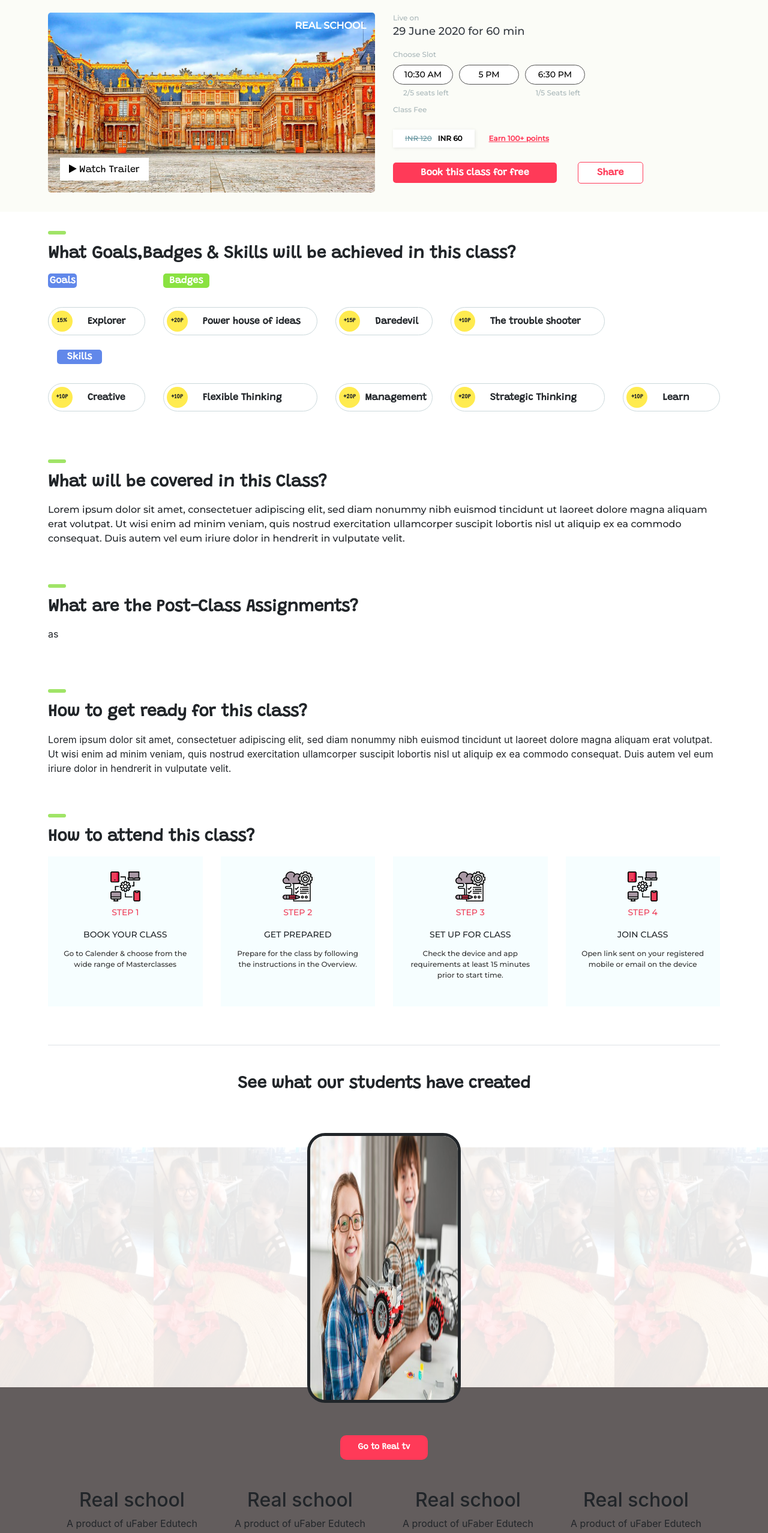
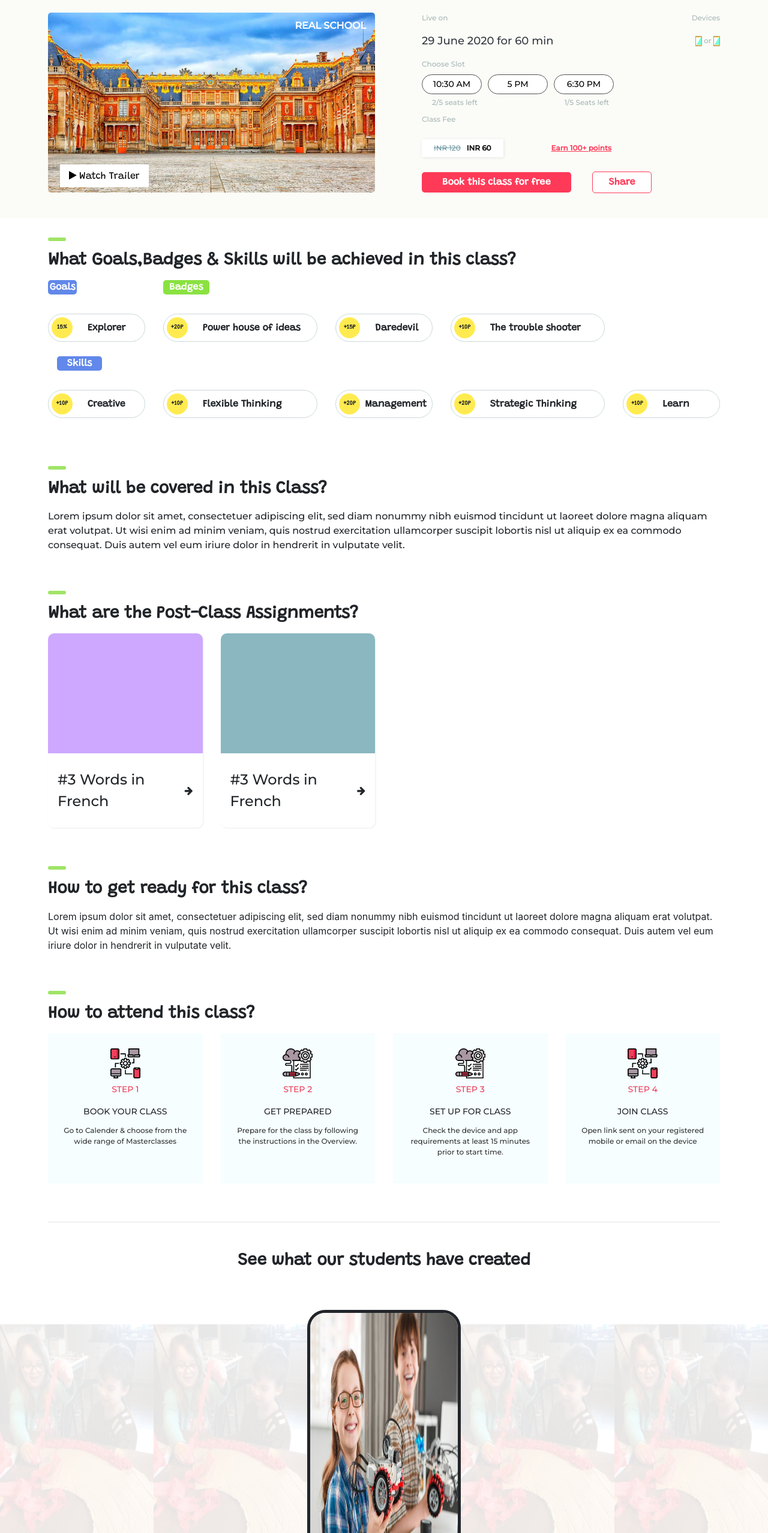
Before and after one commit to SurajWg9945/Real-School-uFaber, a plain HTML site: page index.html in a window 1280 px wide. Shown: the part 244-2800 px from the top of the page at 60% size. Drawn offline with nearby package versions, Linux system fonts and the light colour scheme.

Commit message:
changes for desktop

```diff
--- a/index.html
+++ b/index.html
@@ -89,12 +89,20 @@
             </div>
             <div class="col-6">
               <div class="right-content primary-text">
-                <p class="mb-0">
-                  Live on
+                <p class="mb-0 d-flex justify-content-between">
+                  <span>Live on</span>
+                  <span>Devices</span>
                 </p>
-                <p class="font-montserrat font-18 text-dark">
-                  <span>29 June 2020</span> for 60 min
-                </p>
+                <div class="d-help justify-content-between my-3">
+                  <p class="font-montserrat font-18 text-dark mb-0">
+                    <span>29 June 2020</span> for 60 min
+                  </p>
+                  <div class="mobile-app">
+                    <img src="images/mobile.png" />
+                    <span> or </span>
+                    <img src="images/mobile.png" />
+                  </div>
+                </div>
                 <p class="mb-2">Choose Slot</p>
                 <div class="time-slots d-flex">
                   <div class="time">
@@ -118,7 +126,7 @@
                     <span class="strike-through">INR 120</span
                     ><span class="font-weight-bold">INR 60</span>
                   </button>
-                  <p class="ml-4 mb-0 earn-point">Earn 100+ points</p>
+                  <p class="mb-0 earn-point margin-left-5">Earn 100+ points</p>
                 </div>
                 <div class="submit-section">
                   <button type="button" class="book-free">
@@ -233,7 +241,24 @@
           <div class="mcq-answer">
             <div class="row">
               <div class="col-3">
-                <p>as</p>
+                <div class="content-card">
+                  <div class="content-img"></div>
+                  <div class="d-help justify-content-between p-3">
+                    <p class="content-img-content">#3 Words in French</p>
+                    <i class="fa fa-arrow-right"></i>
+                  </div>
+                </div>
+              </div>
+              <div class="col-3">
+                <div class="content-card">
+                  <div class="content-img bg-light-blue"></div>
+                  <div class="d-help justify-content-between p-3">
+                    <p class="content-img-content">
+                      #3 Words in French
+                    </p>
+                    <i class="fa fa-arrow-right"></i>
+                  </div>
+                </div>
               </div>
             </div>
           </div>
@@ -342,32 +367,57 @@
         </div>
       </div>
       <div class="footer">
-        <button type="button" class="footer-btn">Go to Real tv</button>
+        <div class="text-center">
+          <button type="button" class="footer-btn">Go to Real tv</button>
+        </div>
         <div class="col-12">
           <div class="row">
-            <div class="col-3">
+            <div class="col-3 text-justify text-light pr-5">
               <h2>Real school</h2>
-              <p>A product of uFaber Edutech</p>
-              <p>A product of uFaber Edutech</p>
+              <p>A Product of uFaber Edutech</p>
+              <div class="d-flex">
+                <i class="fa fa-map-marker"></i>
+                <p class="mb-2 font-14 font-montserrat ml-3">
+                  FF A-006, Art Guild House, Phoenix Market City, Kurla, Mumbai
+                  - 400070
+                </p>
+              </div>
+              <p class="mb-2 font-14 font-montserrat">
+                <i class="fa fa-phone mr-2"></i>
+                +91 8080 555 766
+              </p>
+              <p class="mb-2 font-14 font-montserrat">
+                <i class="fa fa-envelope mr-2"></i>
+                +91 8080 555 766
+              </p>
+            </div>
+            <div class="col-3 font-14 font-montserrat text-light pl-5">
+              <p>QUICK LINKS</p>
+              <p>Teach with us</p>
+              <p>Refer a Friend</p>
+              <p>Become an Affiliate</p>
+            </div>
+            <div class="col-3 font-14 font-montserrat text-light">
+              <p>About</p>
+              <p>FAQS</p>
+              <p>Blog</p>
+              <p>Privacy Policy</p>
             </div>
             <div class="col-3">
-              <h2>Real school</h2>
-              <p>A product of uFaber Edutech</p>
-              <p>A product of uFaber Edutech</p>
-            </div>
-            <div class="col-3">
-              <h2>Real school</h2>
-              <p>A product of uFaber Edutech</p>
-              <p>A product of uFaber Edutech</p>
-            </div>
-            <div class="col-3">
-              <h2>Real school</h2>
-              <p>A product of uFaber Edutech</p>
-              <p>A product of uFaber Edutech</p>
+              <p class="d-help justify-content-around">
+                <i class="fa fa-facebook icon"></i>
+                <i class="fa fa-instagram icon"></i>
+                <i class="fa fa-youtube icon"></i>
+              </p>
             </div>
           </div>
         </div>
       </div>
+      <div class="copyright-footer ">
+        <p class="mb-0 font-14 font-montserrat text-light text-center">
+          © 2019 uFaber, All rights reserved uFaber Edutech
+        </p>
+      </div>
     </div>
   </body>
 </html>
--- a/style.css
+++ b/style.css
@@ -231,10 +231,35 @@ body {
   margin-bottom: -10px;
 }
 
+.content-card {
+  box-shadow: 1px 1px 3px 0px rgba(235, 235, 235, 1);
+  border-radius: 10px;
+}
+
+.content-img {
+  height: 200px;
+  background: #cda8fe;
+  border-top-left-radius: 10px;
+  border-top-right-radius: 10px;
+}
+.bg-light-blue {
+  background: #8ab7c0;
+}
+
+.margin-left-5 {
+  margin-left: 5rem;
+}
+
+.content-img-content {
+  font-size: 24px;
+  margin: 0px;
+  padding: 10px 0px 10px;
+  font-family: "Montserrat", sans-serif;
+}
+
 .footer {
   background: #635d5d;
   padding: 2rem 5rem;
-  text-align: center;
 }
 
 .footer-btn {
@@ -247,6 +272,17 @@ body {
   color: #fff;
   font-weight: 700;
   font-family: "Grandstander", Regular !important;
+}
+
+.icon {
+  height: 30px;
+  width: 30px;
+  background: #ffffff;
+  color: #635d5d;
+  display: flex !important;
+  align-items: center;
+  justify-content: center;
+  border-radius: 30px;
 }
 
 .font-grandstand {
@@ -266,10 +302,15 @@ body {
   color: #a9b7b9 !important;
   font-family: "Montserrat", sans-serif;
   margin-bottom: 10px !important;
+  padding-left: 3rem;
 }
 
 .font-14 {
   font-size: 14px;
+}
+
+.font-12 {
+  font-size: 12px;
 }
 
 .time {
@@ -294,6 +335,11 @@ body {
   margin-bottom: 10px !important;
 }
 
+.copyright-footer {
+  background: #5a5555;
+  padding: 20px;
+}
+
 .mb-8 {
   margin-bottom: 4rem;
 }
```
Also changed, not shown: images/mobile.png (added).
